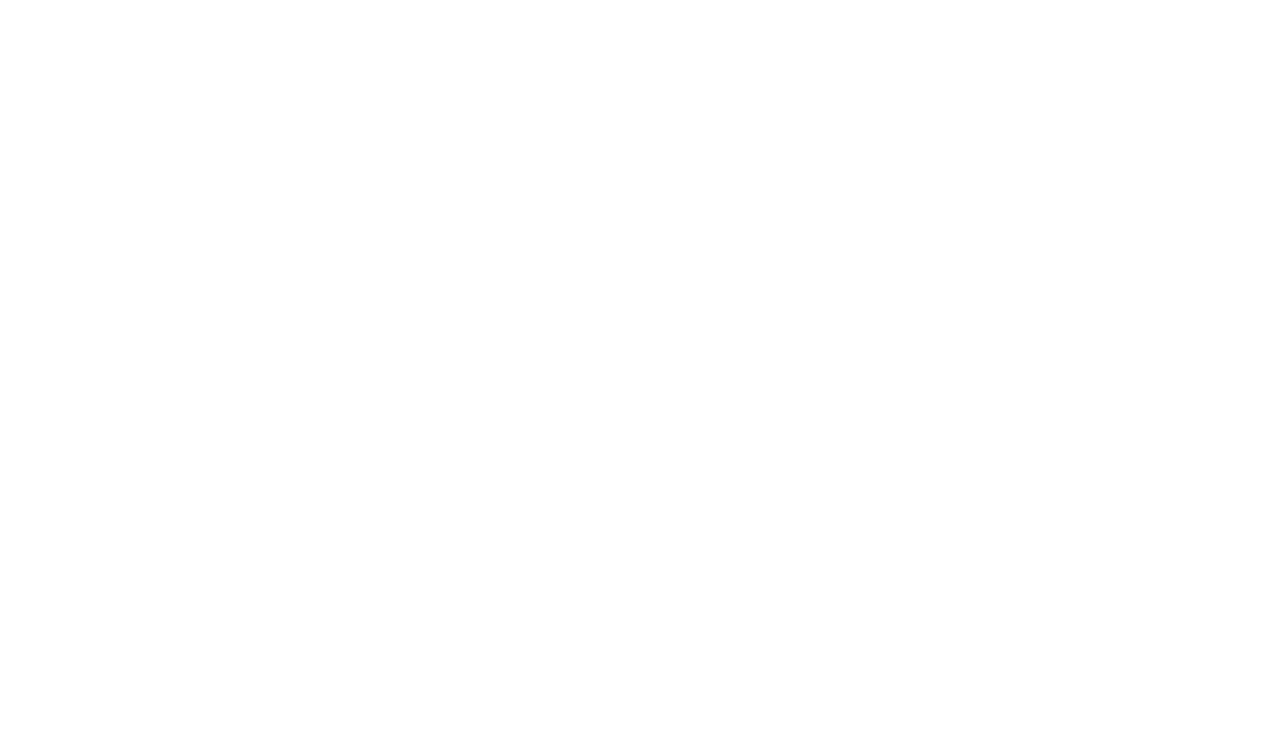
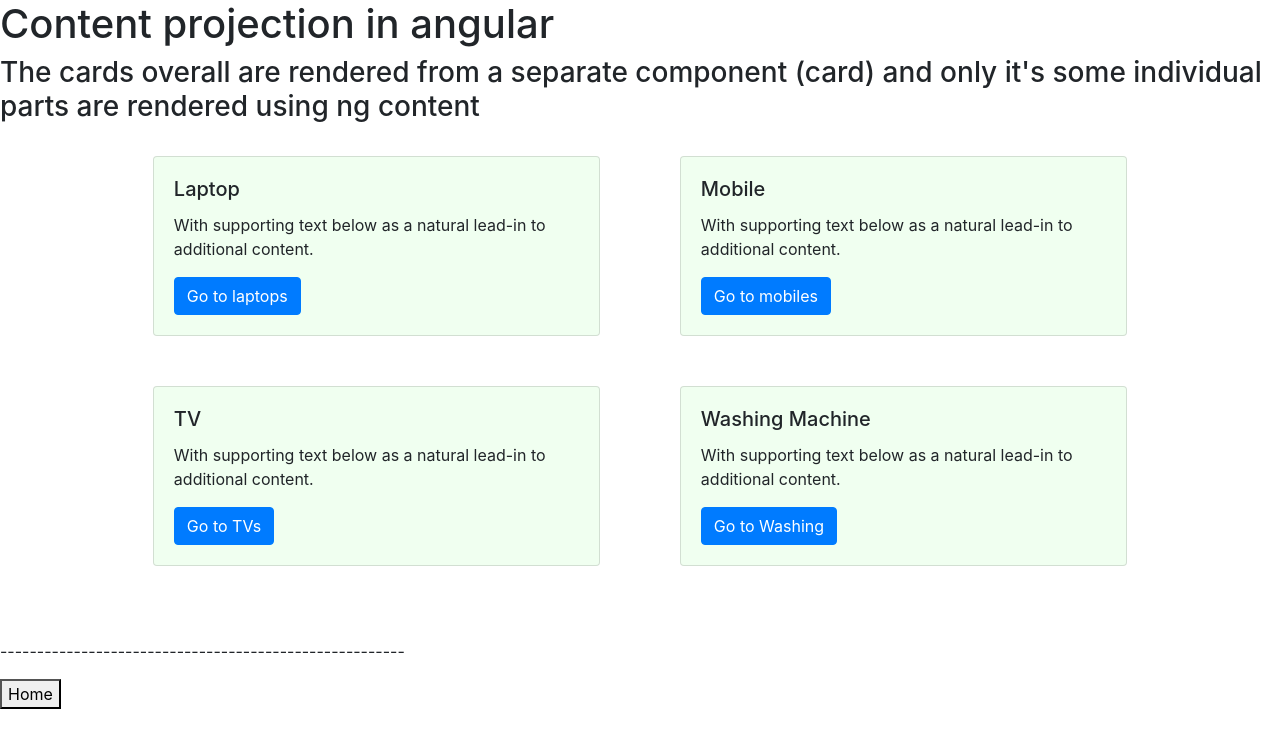
Before and after one commit to Surja1997/angular-fundas, an Angular app: page /contentProjection in a window 1280 px wide. Before the commit this address led to /. Shown: the top 748 px of the page. Built offline with nearby package versions, Linux system fonts and the light colour scheme.

Commit message:
content-projection

```diff
--- a/src/app/app.module.ts
+++ b/src/app/app.module.ts
@@ -21,6 +21,8 @@
 import { HostListenerComponent } from './host-listener/host-listener.component';
 import { HostListenDirective } from './host-listen.directive';
 import { HostBindDirective } from './host-bind.directive';
+import { ContentProjectionComponent } from './content-projection/content-projection.component';
+import { CardComponent } from './card/card.component';
 @NgModule({
   declarations: [
     AppComponent,
@@ -39,7 +41,9 @@
     TextModifyDirective,
     HostListenerComponent,
     HostListenDirective,
-    HostBindDirective
+    HostBindDirective,
+    ContentProjectionComponent,
+    CardComponent
   ],
   imports: [
     BrowserModule,
--- /dev/null
+++ b/src/app/card/card.component.css
@@ -0,0 +1,4 @@
+.card {
+    margin: 5%;
+    background-color: honeydew;
+}
--- /dev/null
+++ b/src/app/card/card.component.html
@@ -0,0 +1,9 @@
+<div class="card">
+    <div class="card-body">
+        <ng-content select=".card-title"></ng-content>
+        <!-- This helps in showing the title first, then the text, then the button -->
+        <p class="card-text">With supporting text below as a natural lead-in to additional content.</p>
+        <ng-content></ng-content>
+
+    </div>
+</div>
--- /dev/null
+++ b/src/app/card/card.component.ts
@@ -0,0 +1,15 @@
+import { Component, OnInit } from '@angular/core';
+
+@Component({
+  selector: 'app-card',
+  templateUrl: './card.component.html',
+  styleUrls: ['./card.component.css']
+})
+export class CardComponent implements OnInit {
+
+  constructor() { }
+
+  ngOnInit(): void {
+  }
+
+}
--- /dev/null
+++ b/src/app/content-projection/content-projection.component.css
@@ -0,0 +1,4 @@
+.contact {
+    width: 80%;
+    margin: auto;
+}
--- /dev/null
+++ b/src/app/content-projection/content-projection.component.html
@@ -0,0 +1,45 @@
+<!-- card component to be used here for content projection -->
+<h1>Content projection in angular</h1>
+<h3>The cards overall are rendered from a separate component (card) and only it's some individual parts are rendered using ng content </h3>
+<div class="contact">
+
+    <div class="row">
+        <div class="col-md-6">
+            <app-card>
+                <h5 class="card-title">Laptop</h5>
+                <a href="#" class="btn btn-primary">Go to laptops</a>
+
+            </app-card>
+        </div>
+        <div class="col-md-6">
+            <app-card>
+                <h5 class="card-title">Mobile</h5>
+                <a href="#" class="btn btn-primary">Go to mobiles</a>
+
+            </app-card>
+        </div>
+        <div class="col-md-6">
+            <app-card>
+                <h5 class="card-title">TV</h5>
+                <a href="#" class="btn btn-primary">Go to TVs</a>
+
+            </app-card>
+        </div>
+        <div class="col-md-6">
+            <app-card>
+                <h5 class="card-title">Washing Machine</h5>
+                <a href="#" class="btn btn-primary">Go to Washing</a>
+
+            </app-card>
+        </div>
+
+
+
+    </div>
+</div>
+
+<br>
+<br>
+<p>-------------------------------------------------------</p>
+
+<button type="button" class="home" routerLink="/">Home</button>
--- /dev/null
+++ b/src/app/content-projection/content-projection.component.ts
@@ -0,0 +1,15 @@
+import { Component, OnInit } from '@angular/core';
+
+@Component({
+  selector: 'app-content-projection',
+  templateUrl: './content-projection.component.html',
+  styleUrls: ['./content-projection.component.css']
+})
+export class ContentProjectionComponent implements OnInit {
+
+  constructor() { }
+
+  ngOnInit(): void {
+  }
+
+}
--- a/src/app/landing-page/landing-page.component.html
+++ b/src/app/landing-page/landing-page.component.html
@@ -39,3 +39,7 @@
 <br>
 <br>
 <br>
+
+<h3><u>Content Projection in Angular</u></h3>
+
+<button type="button" routerLink="/contentProjection">Host Listener</button>
```
Also changed, not shown: src/app/app-routing.module.ts (+8 -0 lines), 2 other files (tests, documents, lock files or other folders).
